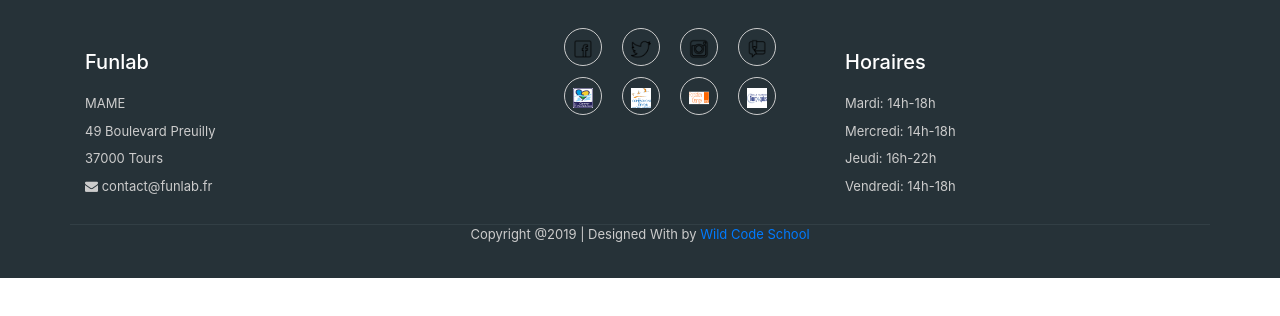
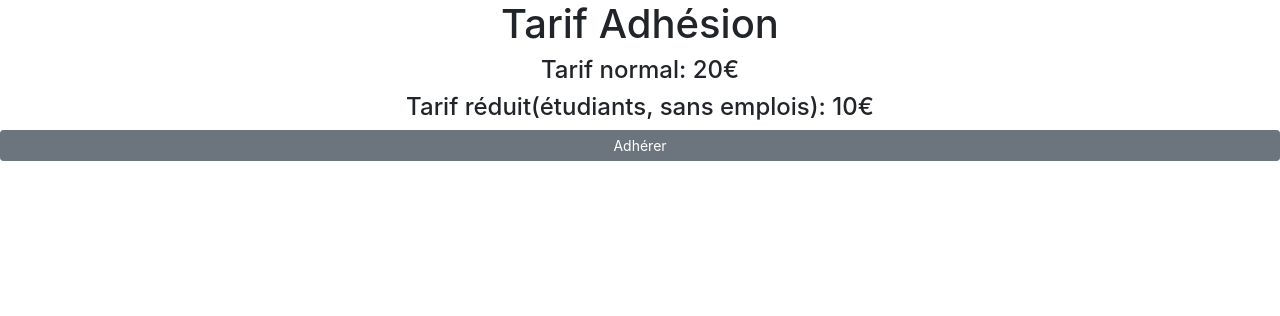
Before and after one commit to musloda/fablab-tours, an Angular app: page / in a window 1280 px wide. Shown: the top 316 px of the page. Built offline with nearby package versions, Linux system fonts and the light colour scheme.

Commit message:
premiere version section adhesion

```diff
--- a/src/app/adhesion/adhesion.component.html
+++ b/src/app/adhesion/adhesion.component.html
@@ -1,3 +1,4 @@
-<p>
-  adhesion works!
-</p>
+<h1 class="text-center">Tarif Adhésion</h1>
+<h4 class="text-center">Tarif normal: 20€</h4>
+<h4 class="text-center">Tarif réduit(étudiants, sans emplois): 10€</h4>
+<a href="https://www.helloasso.com/associations/la-fabrique-d-usages-numeriques" target="_blank" class="d-flex justify-content-center btn btn-secondary btn-sm">Adhérer</a>
--- a/src/app/app.component.html
+++ b/src/app/app.component.html
@@ -1 +1 @@
-<app-footer></app-footer>
+<app-adhesion></app-adhesion>
```
